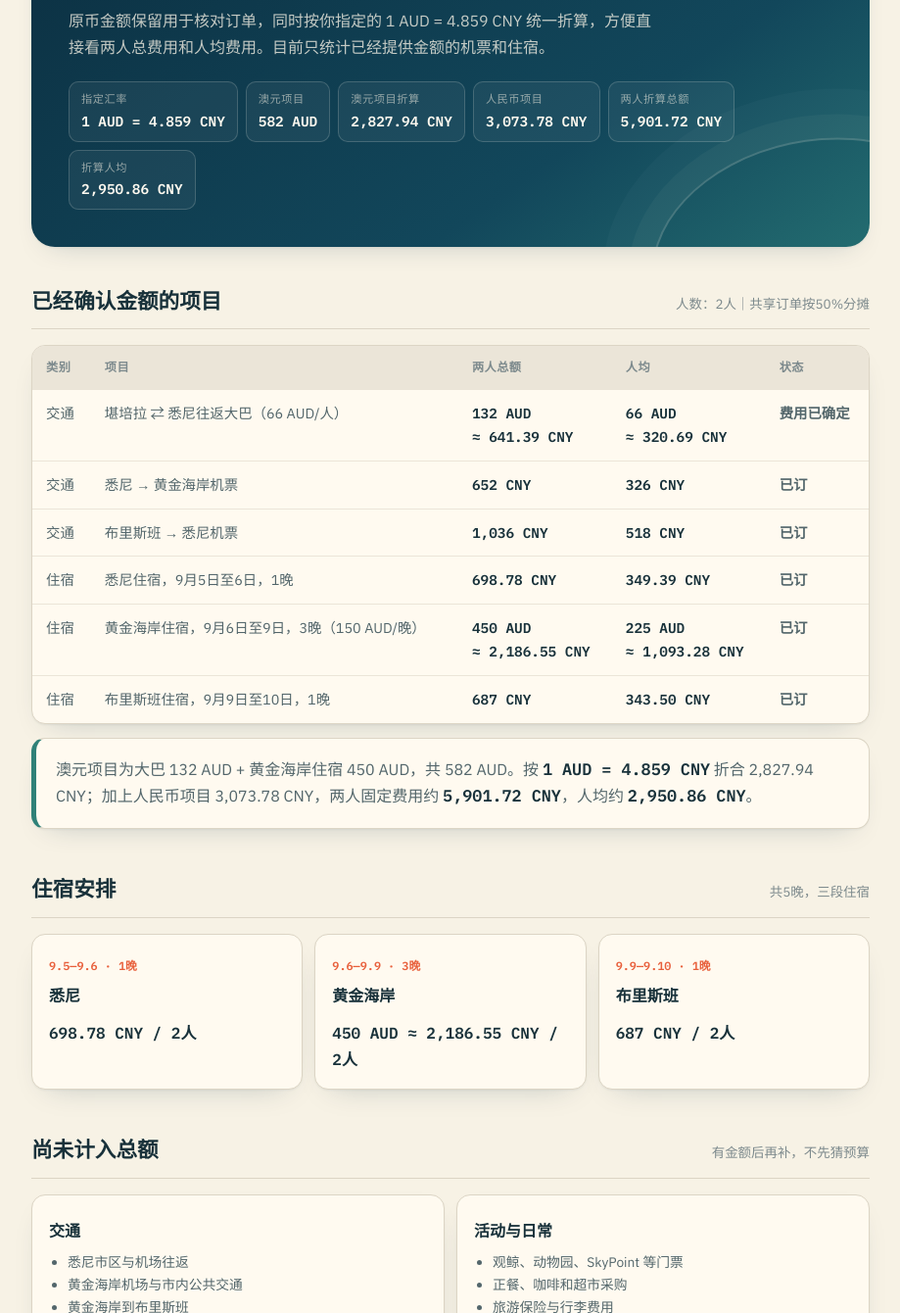
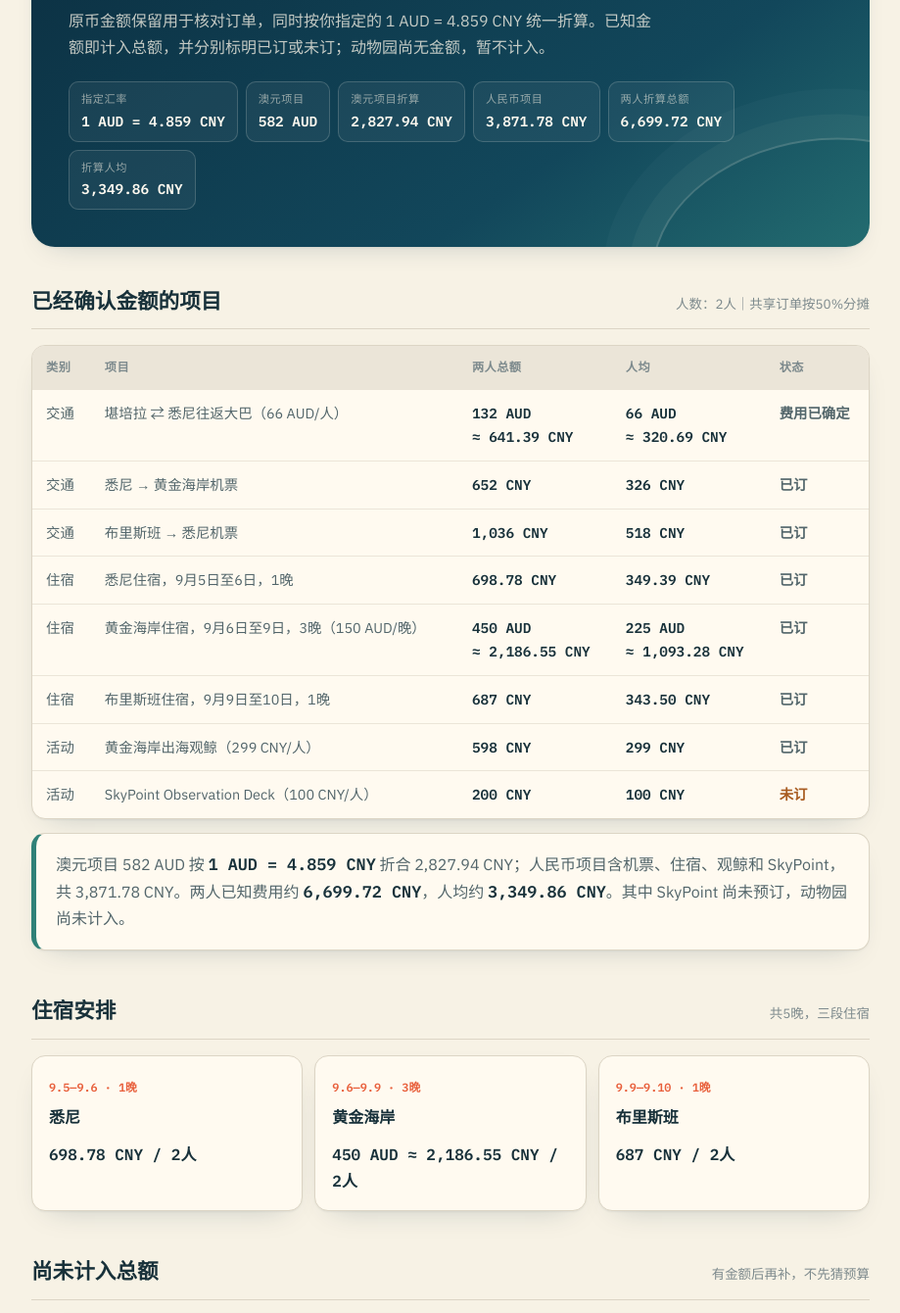
Before and after one commit to chajie0824/sydney-gold-coast-brisbane-trip, a plain HTML site: page 费用统计.html in a window 1280 px wide. Shown: the part 252-1592 px from the top of the page at 98% size, without its empty margins (180-1099 px from the left). Drawn offline with Linux system fonts and the light colour scheme.

Commit message:
更新观鲸和SkyPoint费用状态

```diff
--- a/费用统计.html
+++ b/费用统计.html
@@ -3,7 +3,7 @@
 <head>
 <meta charset="UTF-8"><meta name="viewport" content="width=device-width, initial-scale=1.0">
 <meta name="description" content="2026年悉尼、黄金海岸与布里斯班双人旅行费用统计。">
-<meta property="og:title" content="悉尼 · 黄金海岸 · 布里斯班｜费用统计"><meta property="og:description" content="按1 AUD = 4.859 CNY折算，两人固定费用约5,901.72 CNY"><meta property="og:type" content="website"><meta property="og:image" content="og.png">
+<meta property="og:title" content="悉尼 · 黄金海岸 · 布里斯班｜费用统计"><meta property="og:description" content="按1 AUD = 4.859 CNY折算，两人已知费用约6,699.72 CNY"><meta property="og:type" content="website"><meta property="og:image" content="og.png">
 <meta name="twitter:card" content="summary_large_image"><meta name="twitter:image" content="og.png">
 <title>费用统计 · 悉尼黄金海岸布里斯班</title>
 <link rel="preconnect" href="https://fonts.googleapis.com"><link rel="preconnect" href="https://fonts.gstatic.com" crossorigin>
@@ -13,8 +13,8 @@
   <nav class="sitenav" aria-label="站点导航"><a href="index.html">6天行程</a><a href="费用统计.html" class="current">费用统计</a></nav>
   <header class="masthead">
     <p class="eyebrow">双人费用 · 随预订更新</p><h1>费用统计</h1>
-    <p class="lede">原币金额保留用于核对订单，同时按你指定的 1 AUD = 4.859 CNY 统一折算，方便直接看两人总费用和人均费用。目前只统计已经提供金额的机票和住宿。</p>
-    <div class="trip-stats"><div class="stat-chip"><span class="k">指定汇率</span><span class="v">1 AUD = 4.859 CNY</span></div><div class="stat-chip"><span class="k">澳元项目</span><span class="v">582 AUD</span></div><div class="stat-chip"><span class="k">澳元项目折算</span><span class="v">2,827.94 CNY</span></div><div class="stat-chip"><span class="k">人民币项目</span><span class="v">3,073.78 CNY</span></div><div class="stat-chip"><span class="k">两人折算总额</span><span class="v">5,901.72 CNY</span></div><div class="stat-chip"><span class="k">折算人均</span><span class="v">2,950.86 CNY</span></div></div>
+    <p class="lede">原币金额保留用于核对订单，同时按你指定的 1 AUD = 4.859 CNY 统一折算。已知金额即计入总额，并分别标明已订或未订；动物园尚无金额，暂不计入。</p>
+    <div class="trip-stats"><div class="stat-chip"><span class="k">指定汇率</span><span class="v">1 AUD = 4.859 CNY</span></div><div class="stat-chip"><span class="k">澳元项目</span><span class="v">582 AUD</span></div><div class="stat-chip"><span class="k">澳元项目折算</span><span class="v">2,827.94 CNY</span></div><div class="stat-chip"><span class="k">人民币项目</span><span class="v">3,871.78 CNY</span></div><div class="stat-chip"><span class="k">两人折算总额</span><span class="v">6,699.72 CNY</span></div><div class="stat-chip"><span class="k">折算人均</span><span class="v">3,349.86 CNY</span></div></div>
   </header>
 
   <section>
@@ -28,9 +28,11 @@
         <tr><td>住宿</td><td>悉尼住宿，9月5日至6日，1晚</td><td class="num">698.78 CNY</td><td class="num">349.39 CNY</td><td class="status">已订</td></tr>
         <tr><td>住宿</td><td>黄金海岸住宿，9月6日至9日，3晚（150 AUD/晚）</td><td class="num">450 AUD<br>≈ 2,186.55 CNY</td><td class="num">225 AUD<br>≈ 1,093.28 CNY</td><td class="status">已订</td></tr>
         <tr><td>住宿</td><td>布里斯班住宿，9月9日至10日，1晚</td><td class="num">687 CNY</td><td class="num">343.50 CNY</td><td class="status">已订</td></tr>
+        <tr><td>活动</td><td>黄金海岸出海观鲸（299 CNY/人）</td><td class="num">598 CNY</td><td class="num">299 CNY</td><td class="status">已订</td></tr>
+        <tr><td>活动</td><td>SkyPoint Observation Deck（100 CNY/人）</td><td class="num">200 CNY</td><td class="num">100 CNY</td><td><b style="color:var(--warn);">未订</b></td></tr>
       </tbody>
     </table></div>
-    <div class="final-banner"><p>澳元项目为大巴 132 AUD + 黄金海岸住宿 450 AUD，共 582 AUD。按 <span class="big">1 AUD = 4.859 CNY</span> 折合 2,827.94 CNY；加上人民币项目 3,073.78 CNY，两人固定费用约 <span class="big">5,901.72 CNY</span>，人均约 <span class="big">2,950.86 CNY</span>。</p></div>
+    <div class="final-banner"><p>澳元项目 582 AUD 按 <span class="big">1 AUD = 4.859 CNY</span> 折合 2,827.94 CNY；人民币项目含机票、住宿、观鲸和 SkyPoint，共 3,871.78 CNY。两人已知费用约 <span class="big">6,699.72 CNY</span>，人均约 <span class="big">3,349.86 CNY</span>。其中 SkyPoint 尚未预订，动物园尚未计入。</p></div>
   </section>
 
   <section>
@@ -44,7 +46,7 @@
 
   <section>
     <div class="section-head"><h2>尚未计入总额</h2><span class="hint">有金额后再补，不先猜预算</span></div>
-    <div class="panel-grid"><div class="panel"><h3>交通</h3><ul><li>悉尼市区与机场往返</li><li>黄金海岸机场与市内公共交通</li><li>黄金海岸到布里斯班</li><li>布里斯班市内与机场交通</li></ul></div><div class="panel"><h3>活动与日常</h3><ul><li>观鲸、动物园、SkyPoint 等门票</li><li>正餐、咖啡和超市采购</li><li>旅游保险与行李费用</li><li>临时增加的景点和购物</li></ul></div></div>
+    <div class="panel-grid"><div class="panel"><h3>交通</h3><ul><li>悉尼市区与机场往返</li><li>黄金海岸机场与市内公共交通</li><li>黄金海岸到布里斯班</li><li>布里斯班市内与机场交通</li></ul></div><div class="panel"><h3>活动与日常</h3><ul><li>Currumbin Wildlife Sanctuary 门票（未订、金额未知）</li><li>正餐、咖啡和超市采购</li><li>旅游保险与行李费用</li><li>临时增加的景点和购物</li></ul></div></div>
     <div class="risk-card"><b>核对方式：</b>新增订单时先记录订单原币总额，再除以2写人均；澳元项目统一按 4.859 折算。汇率变动时只需要替换汇率并重新计算澳元项目，不需要记录酒店名称。</div>
   </section>
   <footer>费用按两人订单总额与人均分摊同时记录｜不包含订单号、PIN或其他私人资料</footer>
```
Also changed, not shown: index.html (+6 -6 lines).
